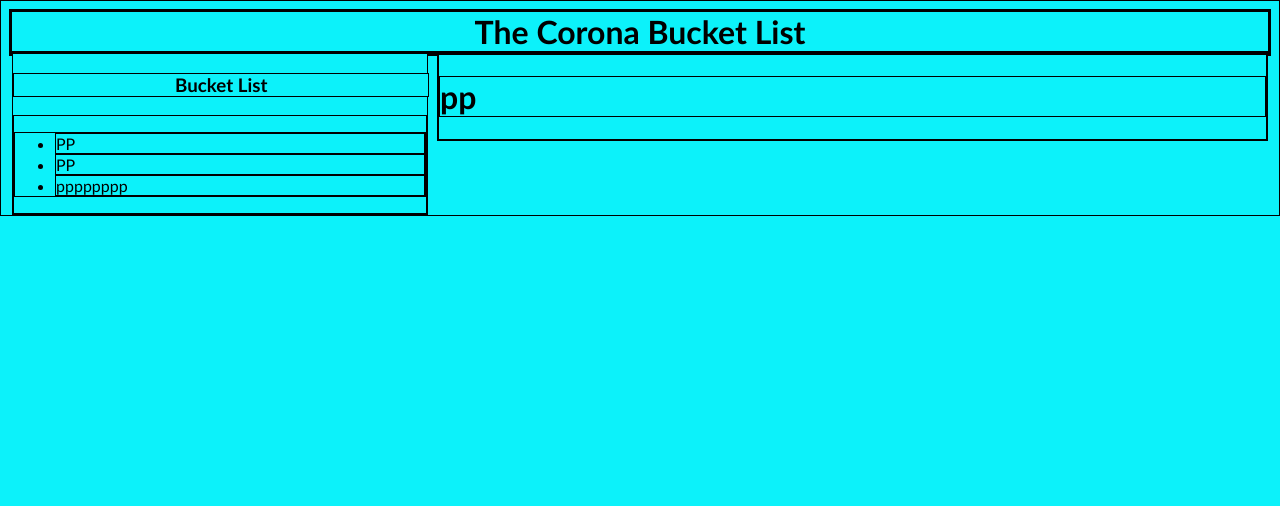
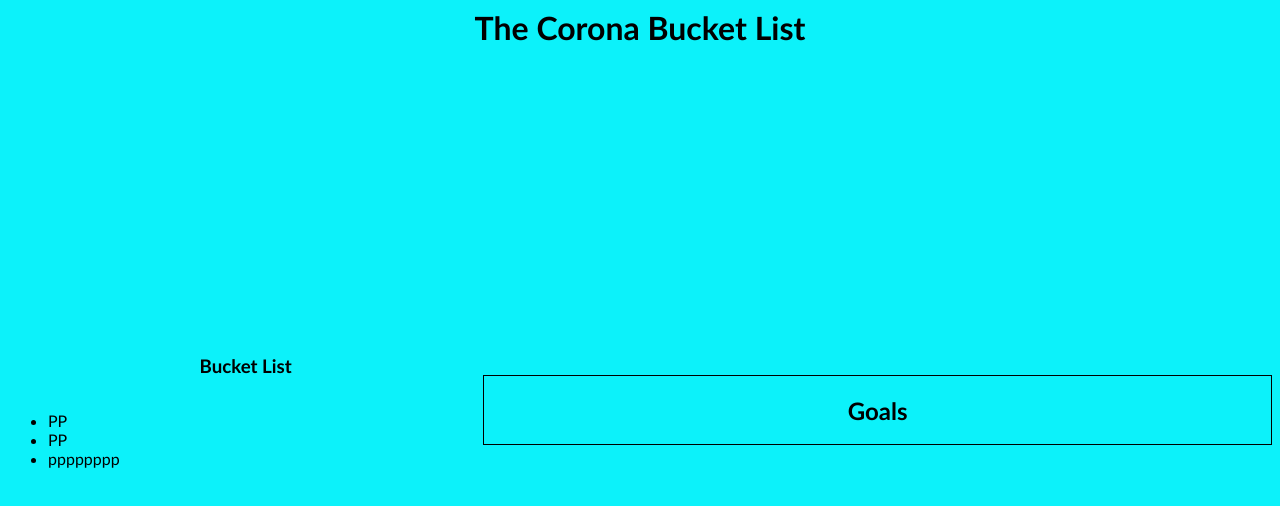
Before and after one commit to JaGure/CoronaBucketList, a React app: page / in a window 1280 px wide. Built offline with nearby package versions, Linux system fonts and the light colour scheme.

Commit message:
Changed All Positioning to FlexBox

```diff
--- a/client/components/App.js
+++ b/client/components/App.js
@@ -5,22 +5,34 @@ import Title from './Title'
 import BucketList from './BucketList'
 import GoalContainer from './GoalContainer'
 
+const TitleWrapper = s.div`
+    flex: 0 1 auto;
+    margin-bottom: 5px;
+`
+
+const ContentWrapper = s.div`
+    flex: 9 1 auto;
+    display: flex;
+    flex-flow: row nowrap;
+    align-items: center;
+`
+
 const BucketListWrapper = s.div`
-    width: 33%;
-    float: left;
+    flex: 1 1 auto;
 `
 
 const GoalContainerWrapper = s.div`
-    width: 66%;
-    float: right;
+    flex: 2 1 auto;
 `
 
 const App = () => {
     return (
         <>
-            <Title />
+            <TitleWrapper>
+                <Title />
+            </TitleWrapper>
 
-            <div>
+            <ContentWrapper>
                 <BucketListWrapper>
                     <BucketList />
                 </BucketListWrapper>
@@ -28,7 +40,7 @@ const App = () => {
                 <GoalContainerWrapper>
                     <GoalContainer />
                 </GoalContainerWrapper>
-            </div>
+            </ContentWrapper>
         </>
     )
 }
--- a/client/components/BucketList.js
+++ b/client/components/BucketList.js
@@ -1,18 +1,22 @@
 import React from 'react'
 import s from 'styled-components'
 
+const Wrapper = s.div`
+    display: flex;
+    flex-flow: column nowrap;
+`
 const Title = s.h3`
+    flex: initial;
     text-align: center;
-    width: 100%;
 `
 
 const ListContainer = s.div`
-
+    flex: auto;
 `
 
 const BucketList = () => {
     return (
-        <>
+        <Wrapper>
             <Title>Bucket List</Title>
             <ListContainer>
                 <ul>
@@ -21,7 +25,7 @@ const BucketList = () => {
                     <li>pppppppp</li>
                 </ul>
             </ListContainer>
-        </>
+        </Wrapper>
     )
 }
 
--- a/client/components/GoalContainer.js
+++ b/client/components/GoalContainer.js
@@ -1,8 +1,19 @@
 import React from 'react'
+import s from 'styled-components'
+
+const Wrapper = s.div`
+    border: 1px solid black;
+
+    h2 {
+        text-align: center;
+    }
+`
 
 const GoalContainer = () => {
     return (
-        <div><h1>pp</h1></div>
+        <Wrapper>
+            <h2>Goals</h2>
+        </Wrapper>
     )
 }
 
--- a/client/components/Title.js
+++ b/client/components/Title.js
@@ -3,7 +3,7 @@ import s from 'styled-components'
 
 const TitleText = s.h1`
     text-align: center;
-    margin: 0 auto;
+    margin: 0;
 `
 
 const Title = () => {
--- a/client/index.css
+++ b/client/index.css
@@ -1,9 +1,13 @@
 * {
-    border: 1px solid black;
     font-family: 'Gill Sans', 'Gill Sans MT', Calibri, 'Trebuchet MS', sans-serif;
     background-color: #0cf2fa;
 }
 
-div {
-    display: absolute;
+#root {
+    display: flex;
+    flex-flow: column nowrap;
+    height: 95vh;
+    margin: 0;
+    padding: 0;
+    border: 0;
 }
```
Also changed, not shown: 1 other file.
